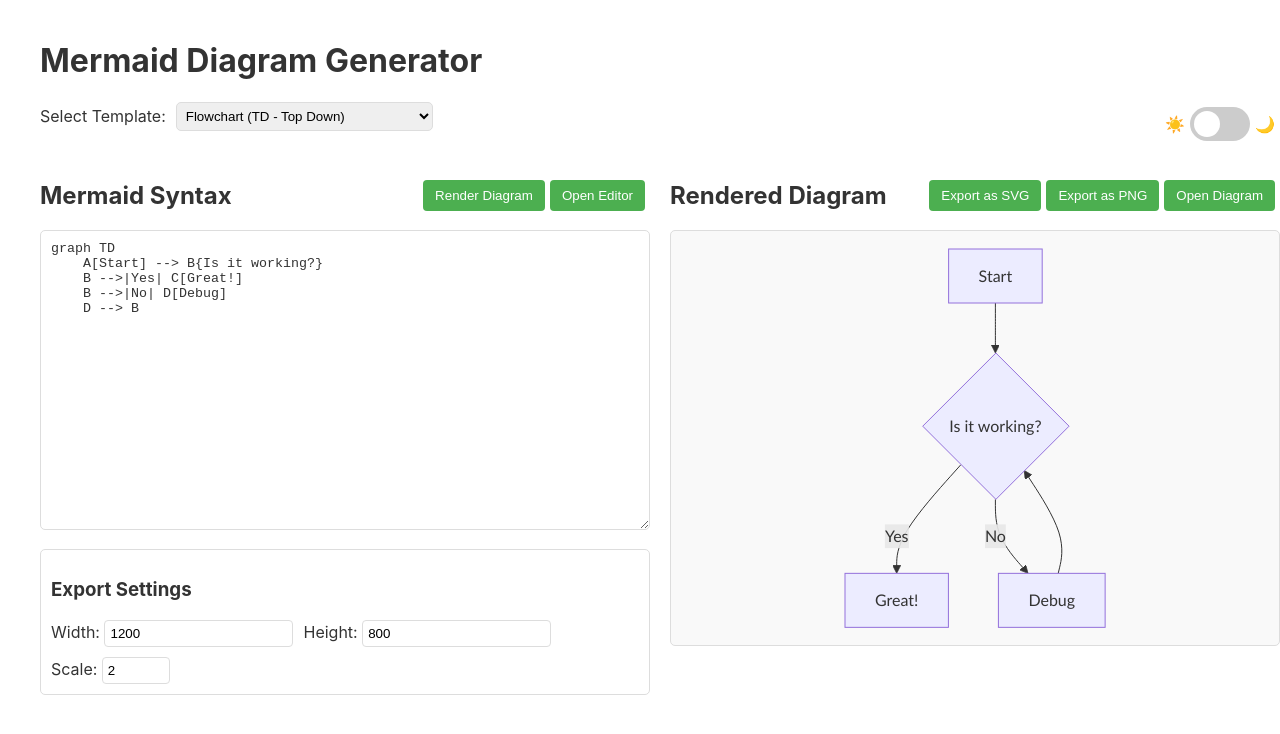
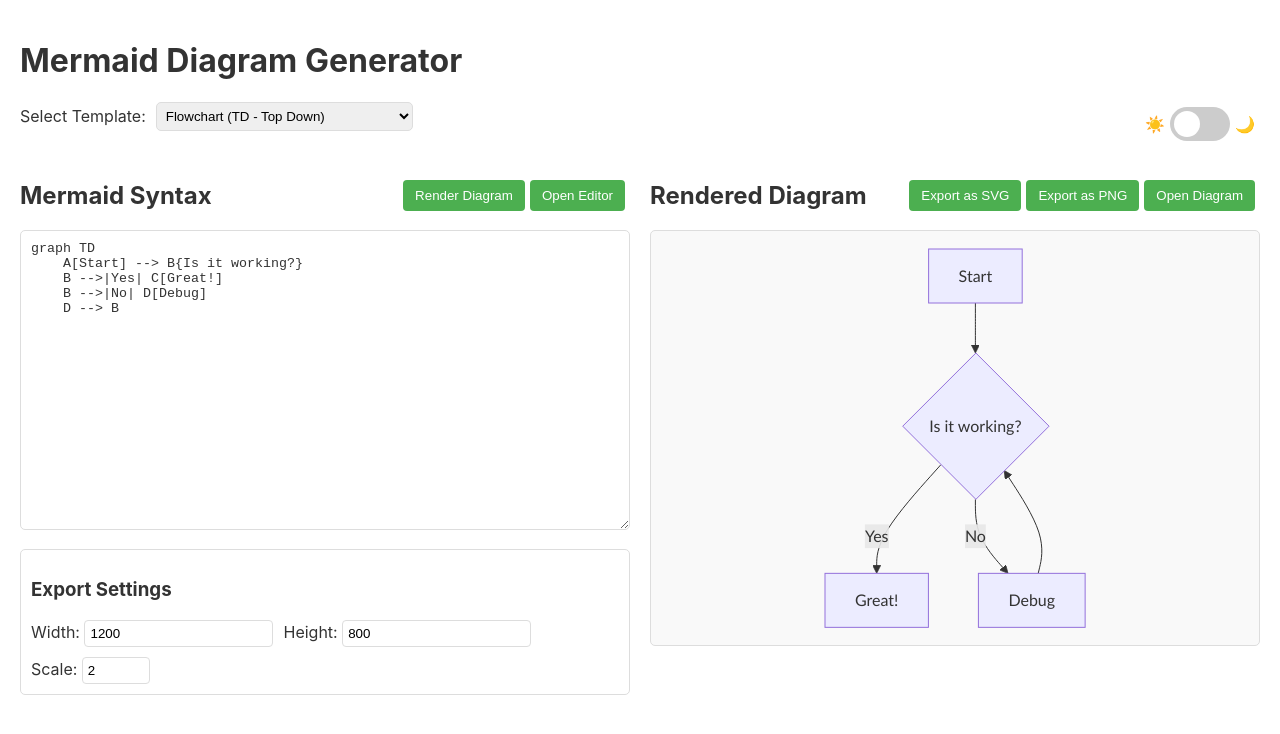
Before and after one commit to rsrini7/Mermaid-ReactJS, a React (Vite) app: page / in a window 1280 px wide. Shown: the top 734 px of the page. Built offline with nearby package versions, Linux system fonts and the light colour scheme.

Commit message:
theme fixed for full page

```diff
--- a/src/App.css
+++ b/src/App.css
@@ -1,6 +1,7 @@
 /* Main container styles */
 .app-container {
   width: calc(100% - 40px);
+  height: 100vh;
   margin: 0 20px;
   padding: 20px;
   transition: background-color 0.3s, color 0.3s;
@@ -12,6 +13,33 @@ body {
   margin: 0;
   padding: 0;
   overflow-x: hidden;
+  min-height: 100vh;
+  display: flex;
+  flex-direction: column;
+}
+
+html {
+  height: 100%;
+  margin: 0;
+  padding: 0;
+}
+
+#root {
+  flex: 1;
+  display: flex;
+  flex-direction: column;
+}
+
+.app-container {
+  width: 100%;
+  margin: 0;
+  padding: 20px;
+  transition: background-color 0.3s, color 0.3s;
+  overflow-x: hidden;
+  flex: 1;
+  display: flex;
+  flex-direction: column;
+  box-sizing: border-box;
 }
 
 body[data-theme="dark"] {
@@ -354,3 +382,13 @@ input[type="number"] {
   color: #e0e0e0;
   border-color: #444;
 }
+
+
+/* Hide third-party footers */
+.mermaid-footer,
+svg + div,
+.mermaid + div,
+[id^="mermaid"] + div,
+footer {
+  display: none !important;
+}
```
